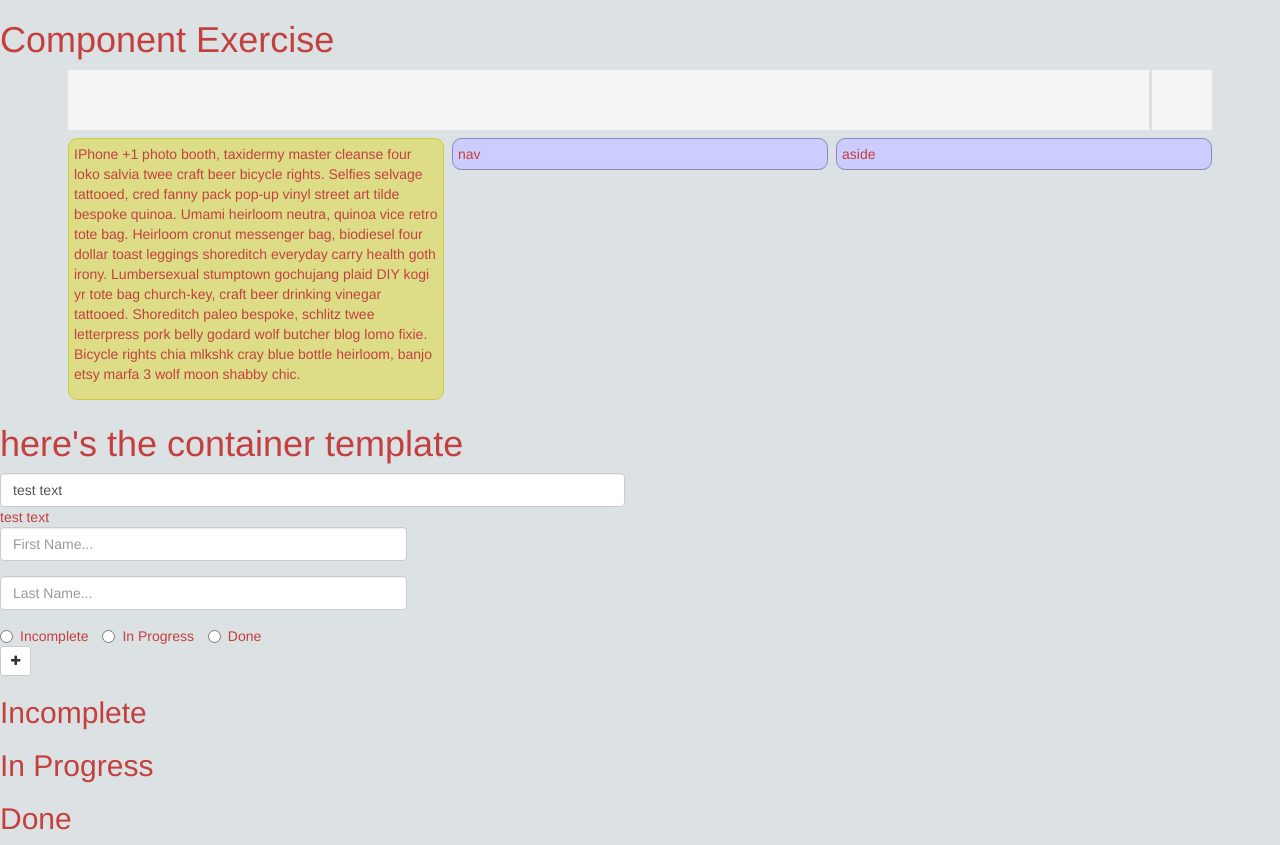
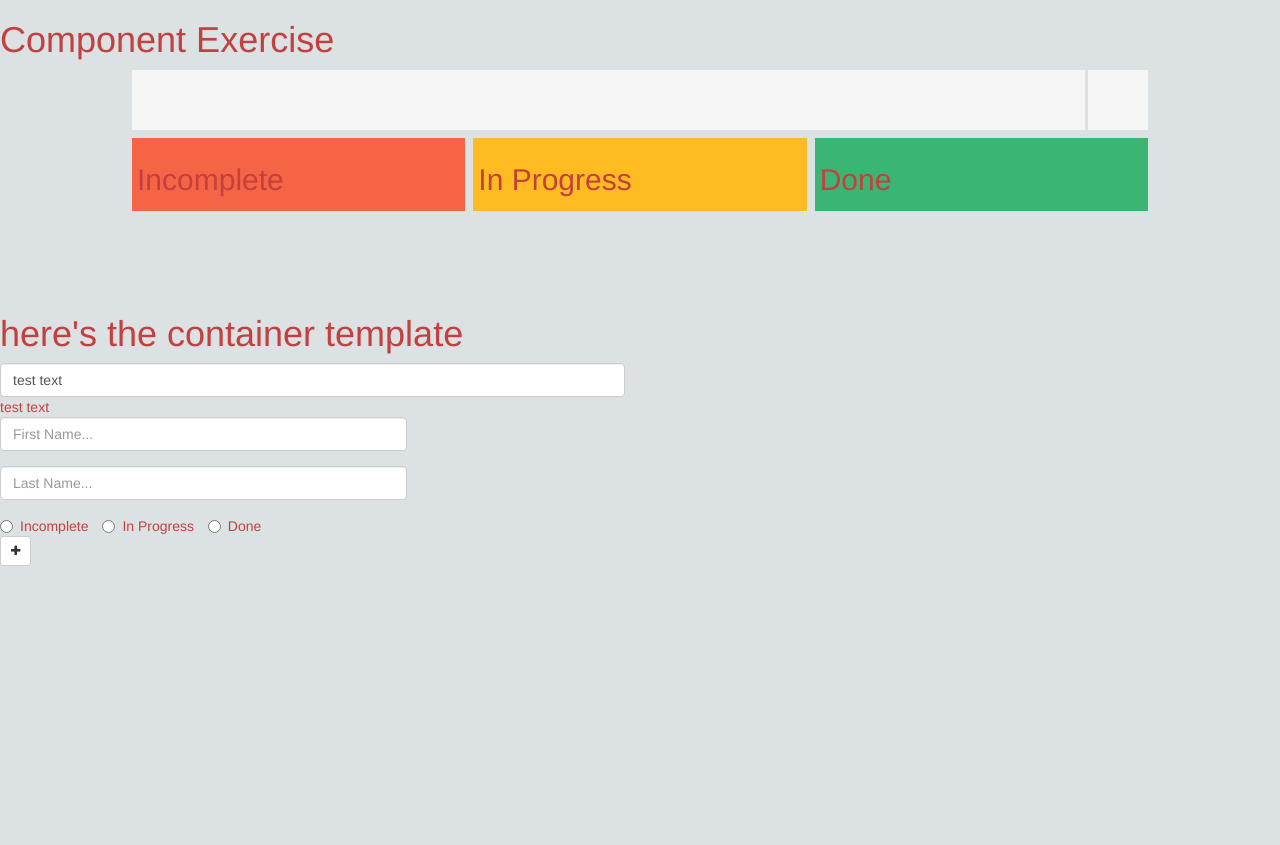
Before and after one commit to NathanBaldwin/angular-component-exercise, a website: page index.html in a window 1280 px wide. After the commit the page ends 800 px from the top, so only its background shows below. Drawn offline with nearby package versions, Linux system fonts and the light colour scheme; some packages are replaced by stand-ins of ours.

Commit message:
refactored mainContainer.html

```diff
--- a/app/templates/mainContainer.html
+++ b/app/templates/mainContainer.html
@@ -5,13 +5,16 @@
   </header>
 
   <div id='main'>
-    <article>
+    <to-do student-list='studentList' search='search' ></to-do>
+    <!-- <article>
       <p>
         IPhone +1 photo booth, taxidermy master cleanse four loko salvia twee craft beer bicycle rights. Selfies selvage tattooed, cred fanny pack pop-up vinyl street art tilde bespoke quinoa. Umami heirloom neutra, quinoa vice retro tote bag. Heirloom cronut messenger bag, biodiesel four dollar toast leggings shoreditch everyday carry health goth irony. Lumbersexual stumptown gochujang plaid DIY kogi yr tote bag church-key, craft beer drinking vinegar tattooed. Shoreditch paleo bespoke, schlitz twee letterpress pork belly godard wolf butcher blog lomo fixie. Bicycle rights chia mlkshk cray blue bottle heirloom, banjo etsy marfa 3 wolf moon shabby chic.
       </p>
-    </article>
-    <nav>nav</nav>
-    <aside>aside</aside>
+    </article> -->
+    <in-progress student-list='studentList' search='search'></in-progress>
+    <!-- <nav>nav</nav> -->
+    <done student-list='studentList' search='search'></done>
+    <!-- <aside>aside</aside> -->
   </div>
 
 </div>
@@ -30,8 +33,8 @@
 <div class="container-flex">
 
   <add-student student-list='studentList' search='search'></add-student>
-  <to-do student-list='studentList' search='search' ></to-do>
-  <in-progress student-list='studentList' search='search'></in-progress>
-  <done student-list='studentList' search='search'></done>
+  <!-- <to-do student-list='studentList' search='search' ></to-do> -->
+  <!-- <in-progress student-list='studentList' search='search'></in-progress> -->
+  <!-- <done student-list='studentList' search='search'></done> -->
 
 </div>
--- a/sass/main.scss
+++ b/sass/main.scss
@@ -12,7 +12,7 @@ body {
 }
 
 #appContainer {
-  width: 90%;
+  width: 80%;
   margin: 0 auto;
 }
 
@@ -27,32 +27,26 @@ body {
   align-items: flex-start;
 }
 
-#main > article {
+#main > to-do {
  margin: 4px;
  padding: 5px;
- border: 1px solid #cccc33;
- border-radius: 7pt;
- background: #dddd88;
+ background: $toDo;
  -webkit-flex: 1;
          flex: 1;
 }
 
-  #main > nav {
+  #main > in-progress {
    margin: 4px;
    padding: 5px;
-   border: 1px solid #8888bb;
-   border-radius: 7pt;
-   background: #ccccff;
+   background: $inProgress;
    -webkit-flex: 1;
            flex: 1;
    }
 
-  #main > aside {
+  #main > done {
    margin: 4px;
    padding: 5px;
-   border: 1px solid #8888bb;
-   border-radius: 7pt;
-   background: #ccccff;
+   background: $done;
    -webkit-flex: 1;
            flex: 1;
    }
@@ -89,17 +83,11 @@ body {
    #main, #page {
     -webkit-flex-flow: column;
             flex-direction: column;
+    align-items: initial;
    }
 
-   // #main > article, #main > nav, #main > aside {
-   //  Return them to document order
-   //  -webkit-order: 0;
-   //          order: 0;
-   // }
-
-   #main > nav, #main > aside, header, #main > article, .searchBar, .addStudentButton {
+   #main > in-progress, #main > done, header, #main > to-do, .searchBar, .addStudentButton {
     min-height: 50px;
-    // max-height: 50px;
    }
 
   }
```
Also changed, not shown: css/main.css.
